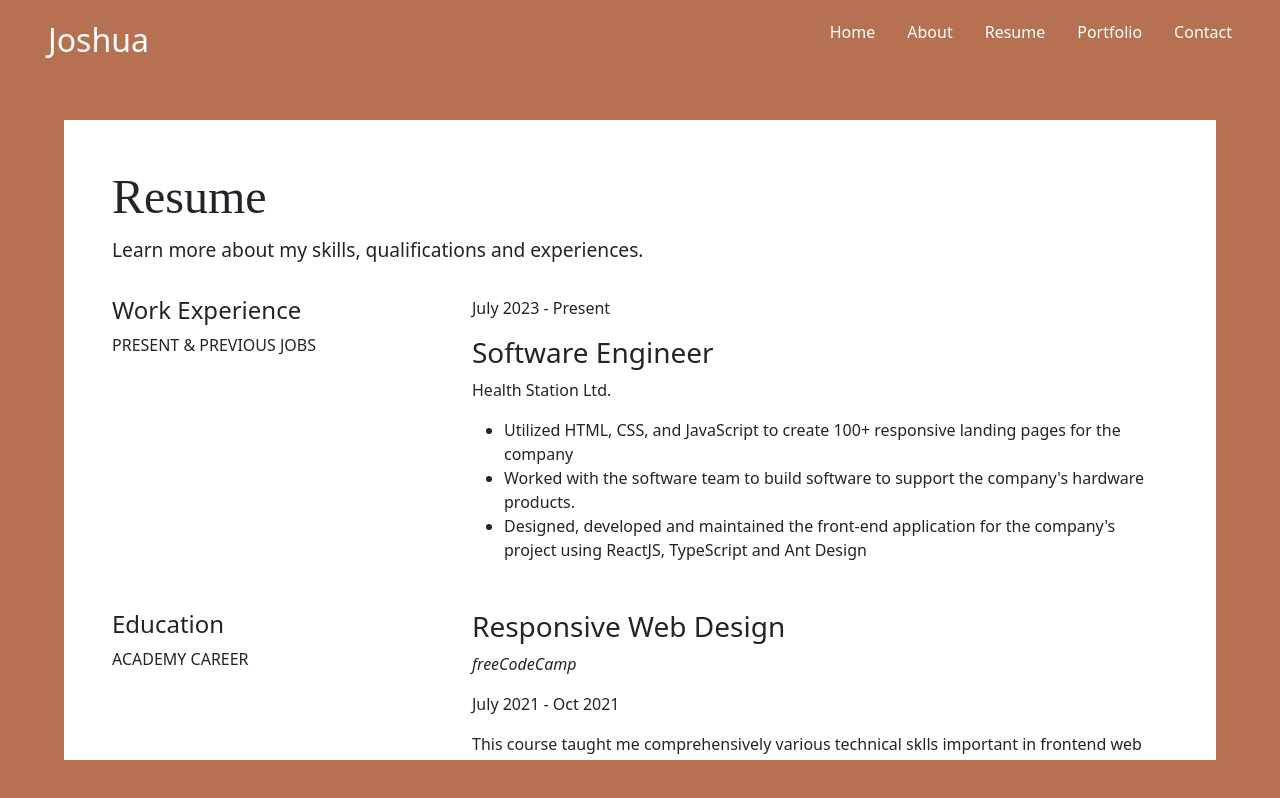
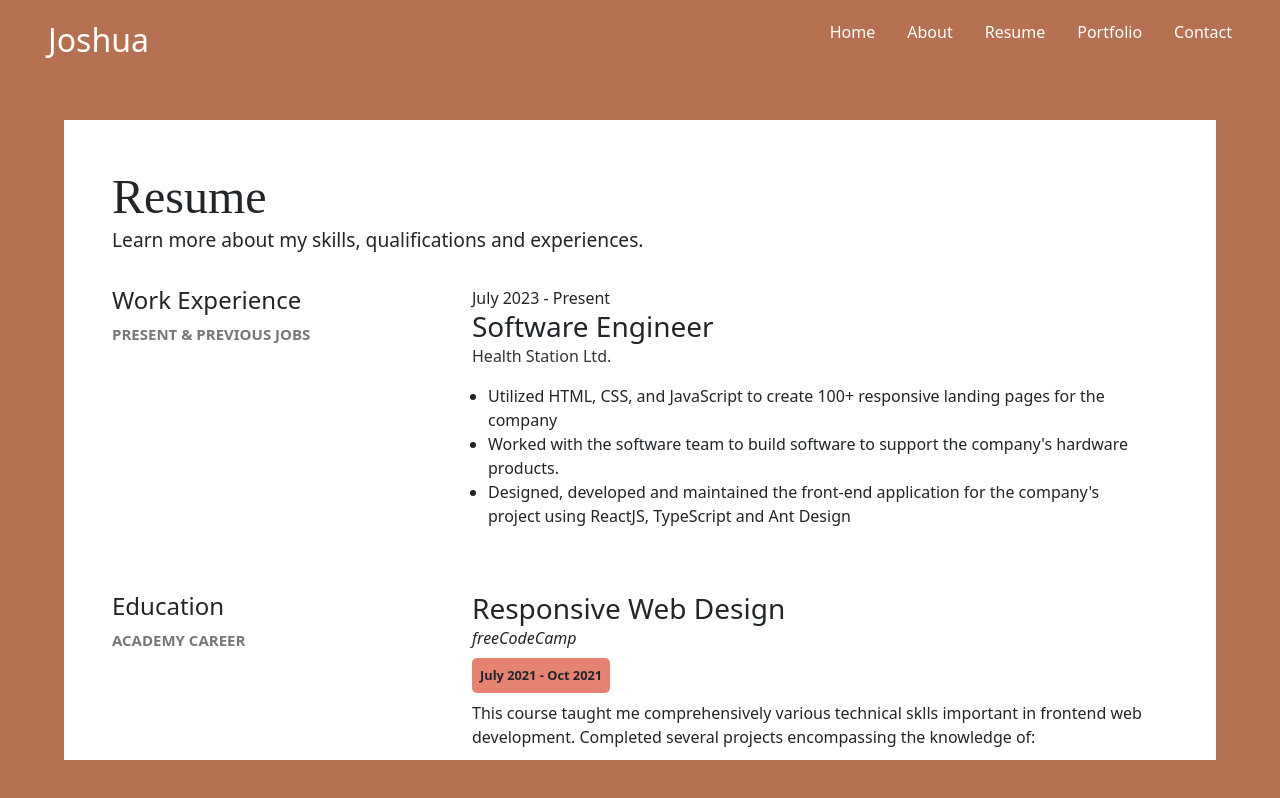
Before and after one commit to Josh-la-posh/portfolio, a React (Create React App) app: page /resume in a window 1280 px wide. Built offline with nearby package versions, Linux system fonts and the light colour scheme.

Commit message:
Resume updated

```diff
--- a/src/pages/Resume/Resume.css
+++ b/src/pages/Resume/Resume.css
@@ -9,13 +9,14 @@
   background-color: #fff;
   height: 80vh;
   width: 90vw;
+  max-width: 80rem;
   padding: 3rem;
   overflow-y: scroll;
 }
 
 h1 {
   font-size: 3em;
-  margin-bottom: 10px;
+  margin-bottom: unset;
   font-family: "Merienda One", cursive;
 }
 
@@ -23,6 +24,34 @@ h2 {
   font-size: 1.5em;
 }
 
+h3 {
+  margin: unset;
+}
+
 .main {
   display: block;
 }
+
+section .sideBar p {
+  color: #777;
+  font-weight: bolder;
+  font-size: 15px;
+}
+
+section .mainContent p {
+  margin: 0;
+}
+
+section .mainContent .date {
+  background-color: rgb(230, 130, 113);
+  width: fit-content;
+  font-size: .8em;
+  padding: 8px;
+  margin: .5rem 0;
+  border-radius: 5px;
+  font-weight: bolder;
+}
+
+section .mainContent ul {
+  padding: 1rem;
+}
--- a/src/pages/Resume/Resume.jsx
+++ b/src/pages/Resume/Resume.jsx
@@ -18,7 +18,7 @@ export const Resume = () => {
             <div className="mainContent col-12 col-md-8">
               <p>July 2023 - Present</p>
               <h3>Software Engineer</h3>
-              <p>Health Station Ltd.</p>
+              <p style={{fontSize: '1em', color: '#333'}}>Health Station Ltd.</p>
               <ul>
                 <li>Utilized HTML, CSS, and JavaScript to create 100+ responsive landing pages for the company</li>
                 <li>
@@ -37,7 +37,7 @@ export const Resume = () => {
               <div className="mainContent">
                 <h3>Responsive Web Design</h3>
                 <p><em>freeCodeCamp</em></p>
-                <p>July 2021 - Oct 2021</p>
+                <p className="date">July 2021 - Oct 2021</p>
                 <p>This course taught me comprehensively various technical sklls important in frontend web development. Completed several projects encompassing the knowledge of: <br />
 
                   <ul>
@@ -49,7 +49,7 @@ export const Resume = () => {
               <div className="mainContent">
                 <h3>BSC. IN M ENGINEERING</h3>
                 <p><em>University of Lagos, Nigeria.</em></p>
-                <p>Dec 2016 - Nov 2021</p>
+                <p className="date">Dec 2016 - Nov 2021</p>
 
                   <ul>
                     <li>HTML, CSS</li>
@@ -64,7 +64,7 @@ export const Resume = () => {
               <p>TOOLS & TECHNOLOGIES</p>
             </div>
             <div className="mainContent col-12 col-md-8">
-              ha
+
             </div>
           </section>
         </div>
```
